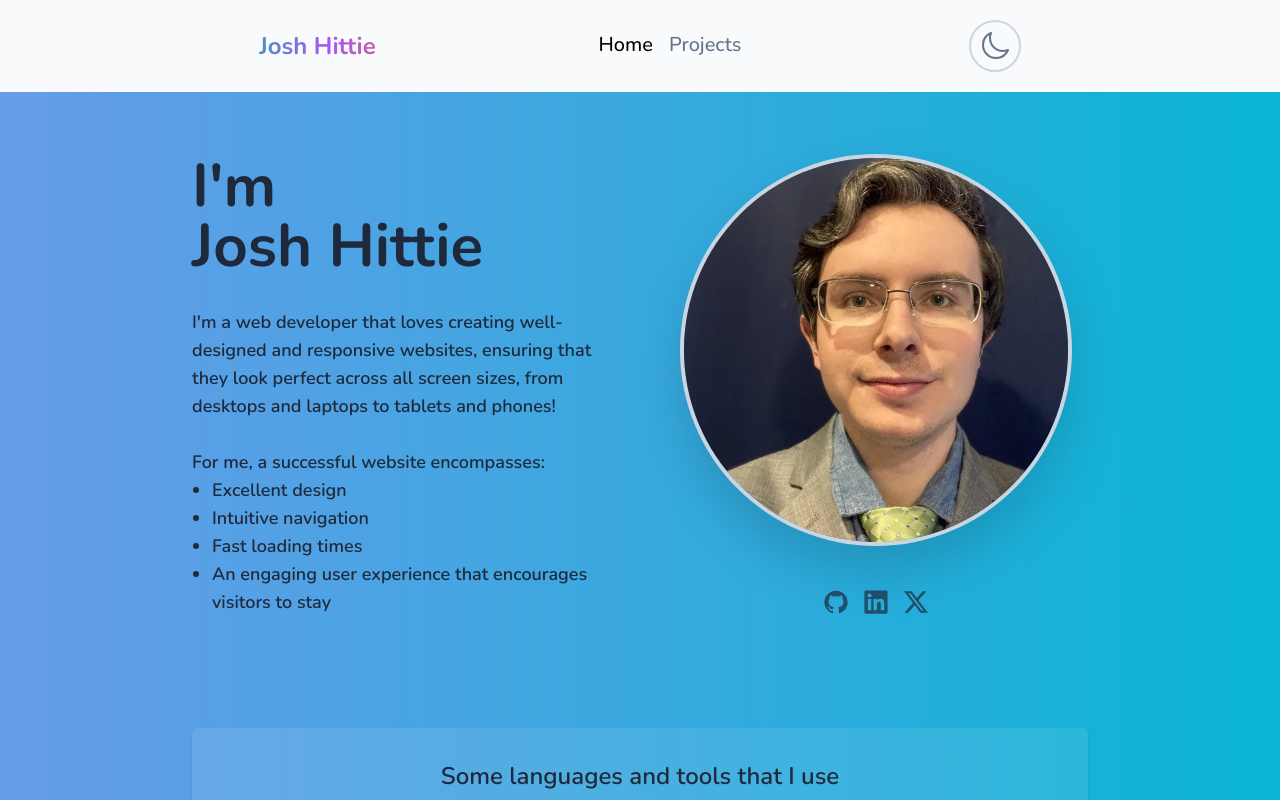
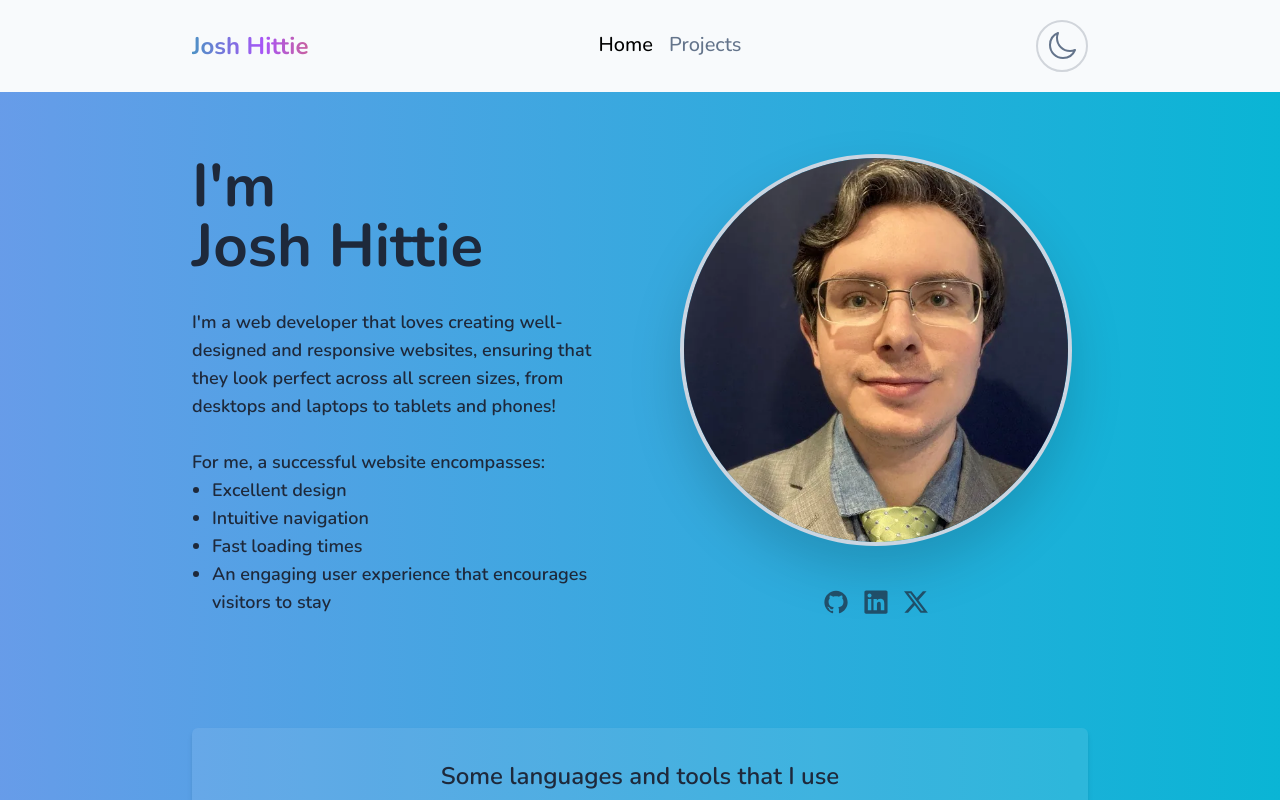
Before and after one commit to joshh20/portfolio, a React (Vite) app: page / in a window 1280 px wide. Shown: the top 800 px of the page. Built offline with nearby package versions, Linux system fonts and the light colour scheme.

Commit message:
Updated Header.jsx styling to have margin consistent with the body. Changed header to justify-between for all screen sizes with a constraint of max-w-4xl.

```diff
--- a/src/components/Header.jsx
+++ b/src/components/Header.jsx
@@ -68,8 +68,9 @@ export default function Header({ configData }) {
     return (
         <>
             <header className="bg-slate-50 text-slate-500 dark:bg-slate-900 dark:text-slate-400">
-                <div className="mx-8">
-                    <div className="mx-auto flex max-w-[92rem] items-center justify-between py-5 md:justify-evenly">
+                <div className="mx-4 sm:mx-12">
+                    <div className="mx-auto flex max-w-4xl items-center justify-between py-5">
+                        {/* Left side */}
                         <Link to="/">
                             <div
                                 className="flex w-28 whitespace-nowrap"
@@ -84,6 +85,7 @@ export default function Header({ configData }) {
                                 </div>
                             </div>
                         </Link>
+                        {/* Center */}
                         <nav className="flex gap-4">
                             {configData.nav.map((item, index) => (
                                 <NavLink
@@ -98,6 +100,7 @@ export default function Header({ configData }) {
                                 </NavLink>
                             ))}
                         </nav>
+                        {/* Right side */}
                         <div>
                             <button
                                 className="flex items-center justify-center rounded-full border-2 border-gray-300 bg-transparent p-2 ring-gray-300 transition-all hover:ring-2 hover:ring-offset-2 dark:border-gray-700 dark:bg-transparent dark:ring-gray-200 dark:hover:ring-2 dark:hover:ring-offset-2"
@@ -109,6 +112,7 @@ export default function Header({ configData }) {
                         </div>
                     </div>
                 </div>
+                {/* Small screen buttons */}
                 <nav className="flex justify-center gap-4 pb-2 sm:hidden">
                     {configData.nav.map((item, index) => (
                         <NavLink
```
